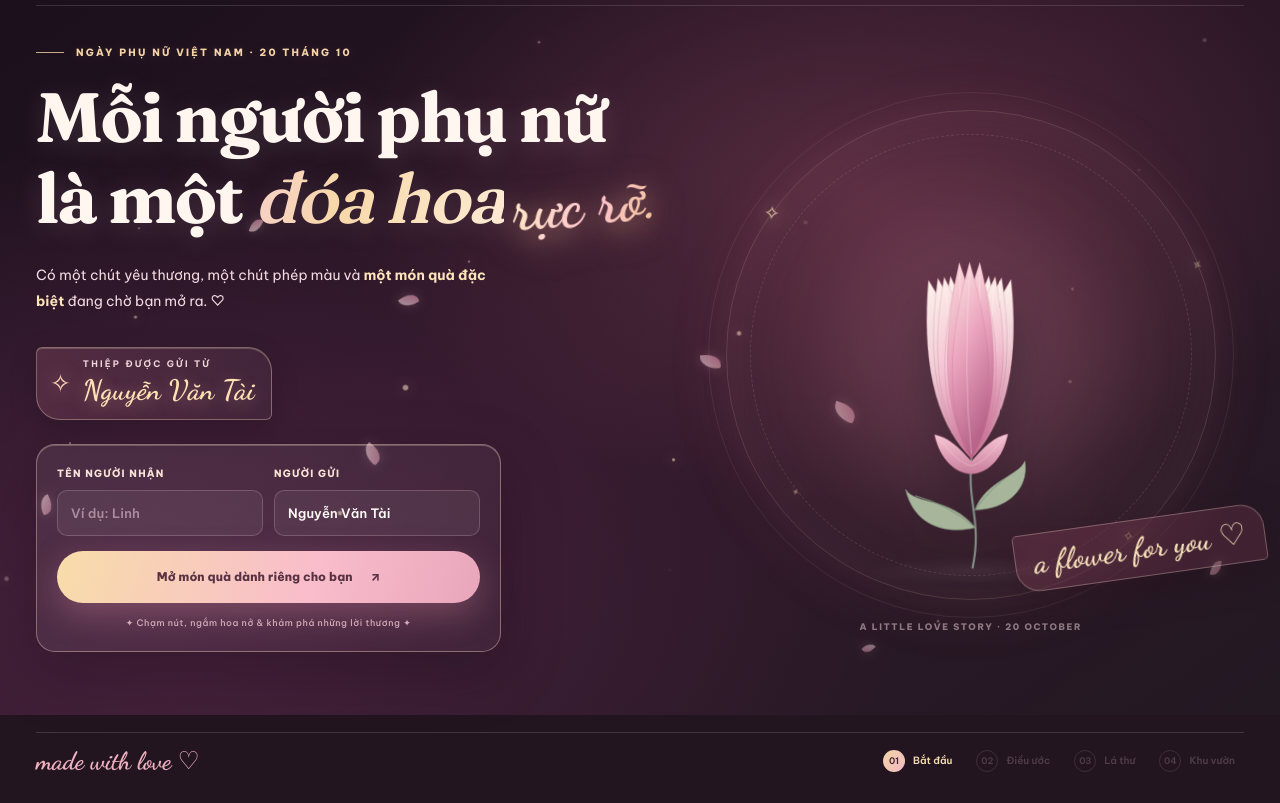
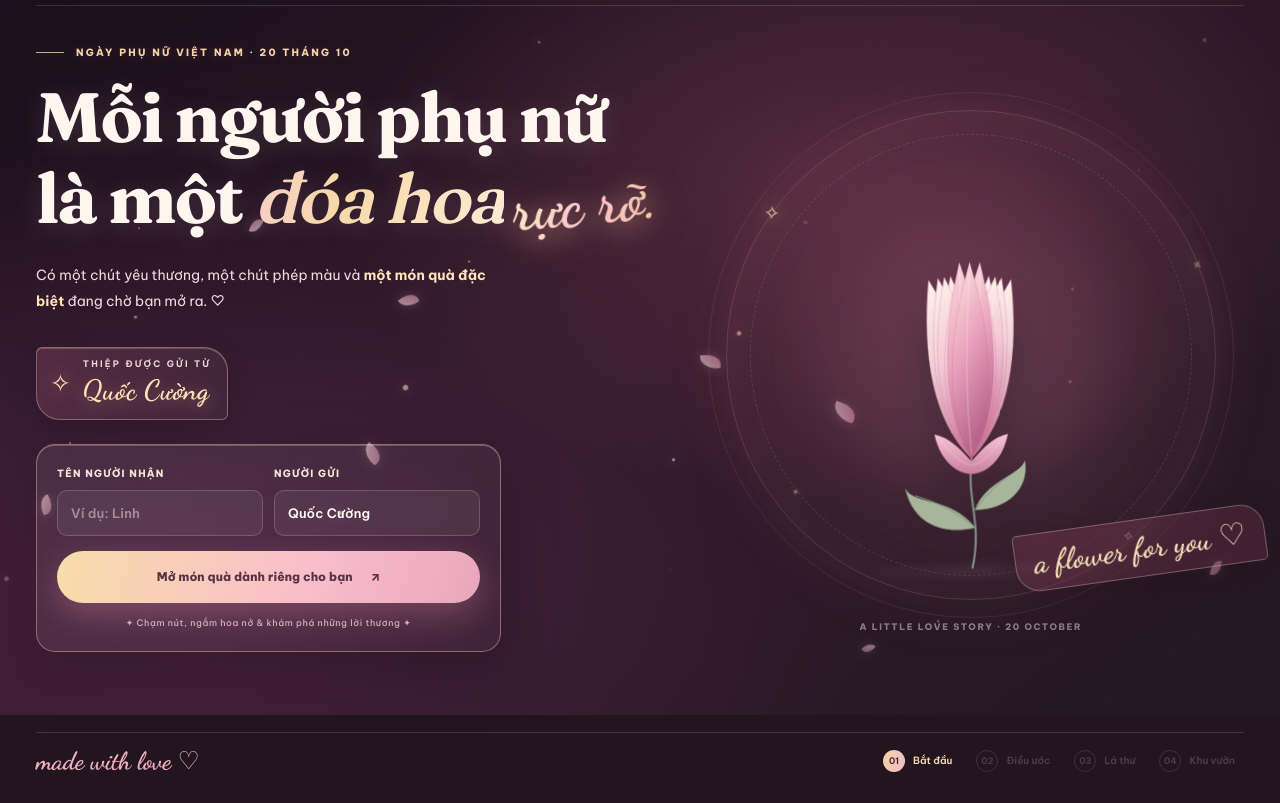
Before and after one commit to cuongbun07/cuongbun07, a plain HTML site: page index.html in a window 1280 px wide. Shown: the part 85-888 px from the top of the page. Drawn offline with nearby package versions, Linux system fonts and the light colour scheme; a web font is replaced by a local one.

Commit message:
Restore Quốc Cường as 20/10 greeting card sender

```diff
--- a/index.html
+++ b/index.html
@@ -242,9 +242,9 @@
    <p class="eyebrow">Ngày phụ nữ Việt Nam · 20 tháng 10</p>
    <h1 class="hero-title">Mỗi người phụ nữ<br>là một <em>đóa hoa</em><span class="script-accent">rực rỡ.</span></h1>
    <p class="hero-subtitle">Có một chút yêu thương, một chút phép màu và <strong>một món quà đặc biệt</strong> đang chờ bạn mở ra. ♡</p>
-   <div class="sender-sign" aria-label="Người gửi thiệp"><span class="sender-sign-icon" aria-hidden="true">✧</span><span class="sender-sign-copy"><span class="sender-sign-label">THIỆP ĐƯỢC GỬI TỪ</span><strong id="sender-display">Nguyễn Văn Tài</strong></span></div>
+   <div class="sender-sign" aria-label="Người gửi thiệp"><span class="sender-sign-icon" aria-hidden="true">✧</span><span class="sender-sign-copy"><span class="sender-sign-label">THIỆP ĐƯỢC GỬI TỪ</span><strong id="sender-display">Quốc Cường</strong></span></div>
    <form id="name-form" class="personalization" autocomplete="off">
-    <div class="input-group"><div><label class="form-label" for="recipient">TÊN NGƯỜI NHẬN</label><input type="text" id="recipient" name="to" maxlength="55" placeholder="Ví dụ: Linh" autocomplete="given-name"></div><div><label class="form-label" for="sender">NGƯỜI GỬI</label><input type="text" id="sender" name="from" maxlength="55" placeholder="Ví dụ: Nguyễn Văn Tài" value="Nguyễn Văn Tài"></div></div>
+    <div class="input-group"><div><label class="form-label" for="recipient">TÊN NGƯỜI NHẬN</label><input type="text" id="recipient" name="to" maxlength="55" placeholder="Ví dụ: Linh" autocomplete="given-name"></div><div><label class="form-label" for="sender">NGƯỜI GỬI</label><input type="text" id="sender" name="from" maxlength="55" placeholder="Ví dụ: Quốc Cường" value="Quốc Cường"></div></div>
     <button class="action action-primary" type="submit"><span>Mở món quà dành riêng cho bạn</span><span aria-hidden="true">↗</span></button>
     <small class="microcopy">✦ Chạm nút, ngắm hoa nở & khám phá những lời thương ✦</small>
    </form>
@@ -331,7 +331,7 @@
  const ids=['welcome','wishes','letter','finale'];
  const params=new URLSearchParams(location.search);
  const tidy=v=>Array.from(String(v||'').replace(/[\u0000-\u001f\u007f\u202a-\u202e\u2066-\u2069]/g,'').trim()).slice(0,55).join('');
- let to=tidy(params.get('to')),from=tidy(params.get('from'))||'Nguyễn Văn Tài';
+ let to=tidy(params.get('to')),from=tidy(params.get('from'))||'Quốc Cường';
  let current='welcome',unlocked=0,opened=new Set(),transitionTimer=0,toastTimer=0;
  let soundEnabled=false,audioCtx=null,meadowController=null,meadowFrame=0;
  const story=[
@@ -340,7 +340,7 @@
    ()=>'Dù hôm nay có rực rỡ hay bình thường, bạn vẫn luôn là một đóa hoa rất riêng — xinh đẹp theo cách chẳng ai có thể thay thế.',
    ()=>'Cảm ơn vì đã hiện diện và khiến thế giới này thêm một chút ấm áp. Chúc bạn một ngày 20/10 tràn ngập hoa, nụ cười và yêu thương. ♡'
  ];
- const normalize=()=>{to=tidy($('recipient').value);from=tidy($('sender').value)||'Nguyễn Văn Tài';$('sender-display').textContent=from;$('wish-name').textContent=to||'bạn';$('final-name').textContent=to||'bạn';$('letter-to').textContent=to?`Gửi ${to} thương mến,`:'Gửi bạn thương mến,';$('letter-from').textContent=from?`Thương mến, ${from} ♡`:'Với tất cả yêu thương ♡';$('final-from').textContent=from?`Thương mến, ${from} ♡`:'Thương mến, từ một người luôn quý bạn ♡';document.title=to?`Gửi ${to} · Quà 20/10`:'Một chút dịu dàng · Quà 20/10';};
+ const normalize=()=>{to=tidy($('recipient').value);from=tidy($('sender').value)||'Quốc Cường';$('sender-display').textContent=from;$('wish-name').textContent=to||'bạn';$('final-name').textContent=to||'bạn';$('letter-to').textContent=to?`Gửi ${to} thương mến,`:'Gửi bạn thương mến,';$('letter-from').textContent=from?`Thương mến, ${from} ♡`:'Với tất cả yêu thương ♡';$('final-from').textContent=from?`Thương mến, ${from} ♡`:'Thương mến, từ một người luôn quý bạn ♡';document.title=to?`Gửi ${to} · Quà 20/10`:'Một chút dịu dàng · Quà 20/10';};
  $('recipient').value=to;$('sender').value=from;normalize();
  function personalizedURL(){const u=new URL(location.href);u.search='';u.hash='';if(to)u.searchParams.set('to',to);if(from)u.searchParams.set('from',from);return u.href;}
  function syncURL(){try{history.replaceState(null,'',personalizedURL())}catch{}}
```
